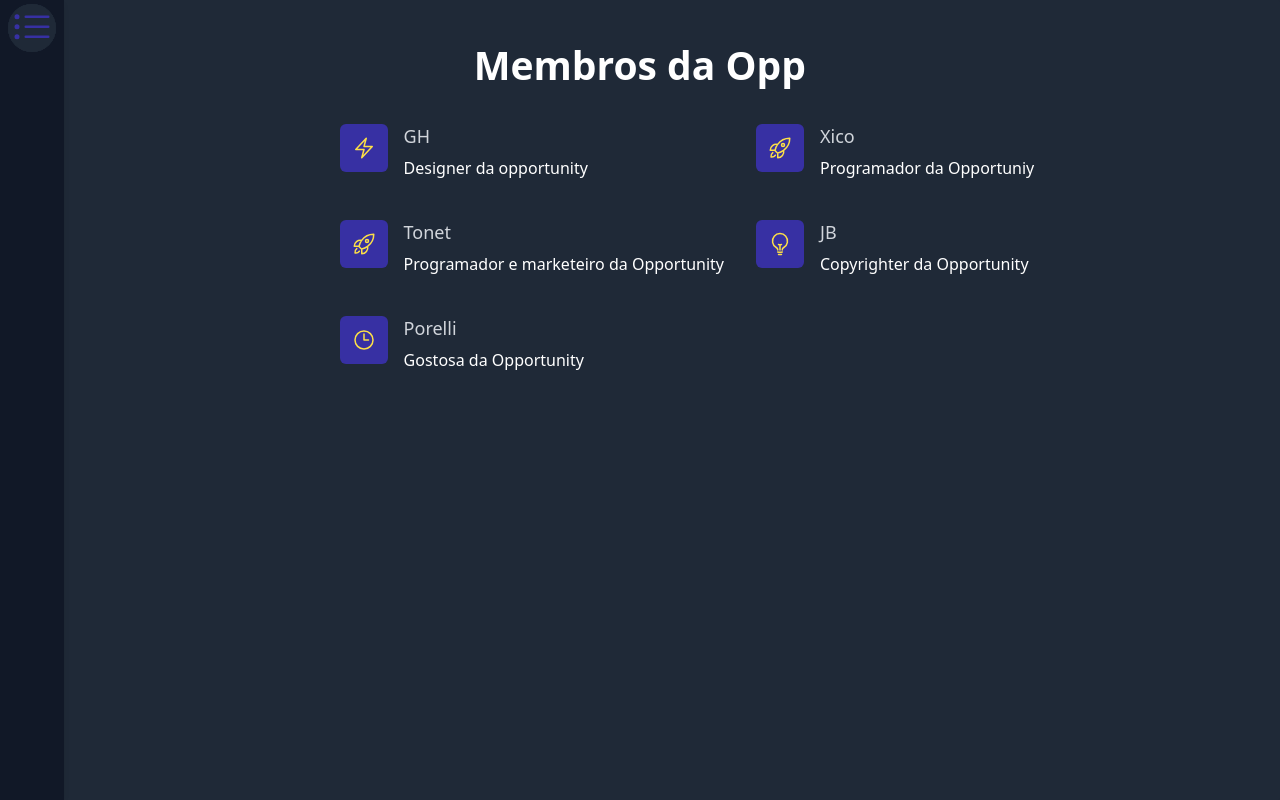
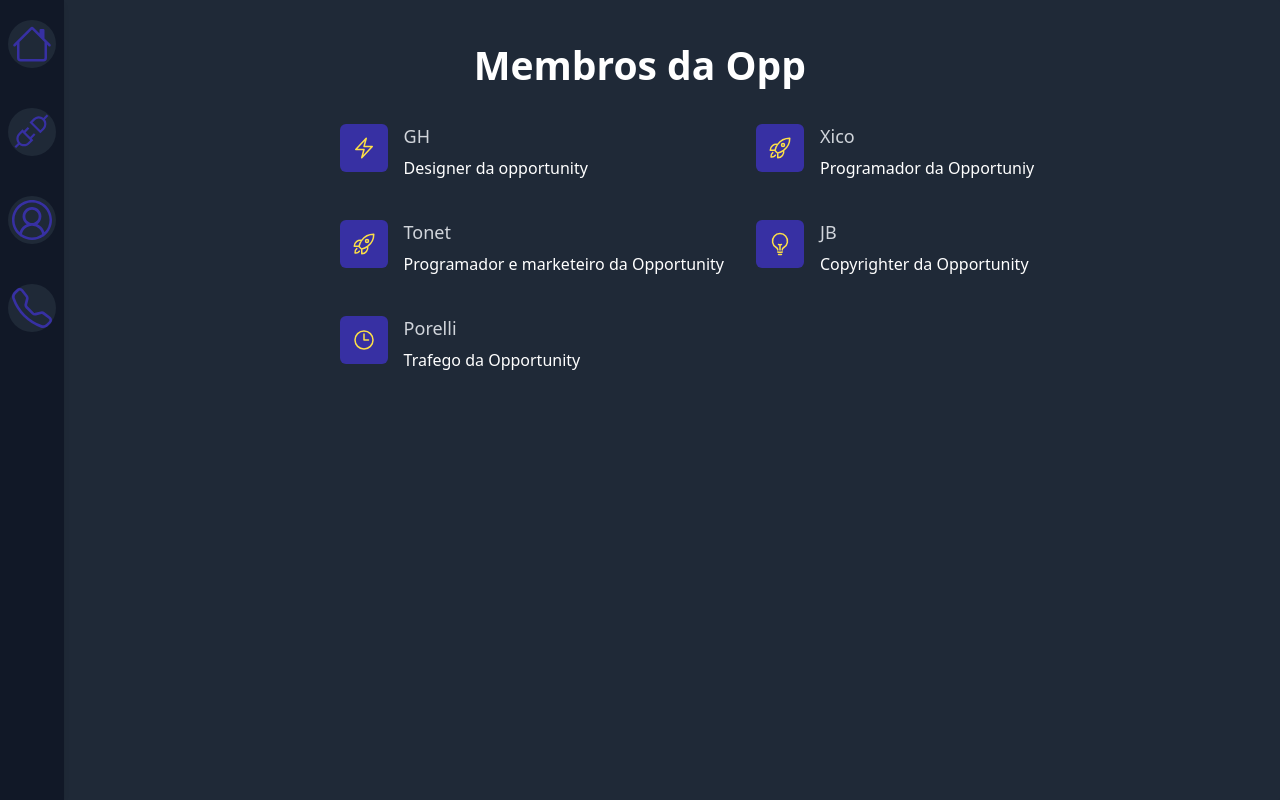
Before and after one commit to Francisco-Emanuel/viteTailwind, a React (Vite) app: page / in a window 1280 px wide. Built offline with nearby package versions, Linux system fonts and the light colour scheme.

Commit message:
mais items na sidebar

```diff
--- a/src/App.jsx
+++ b/src/App.jsx
@@ -26,7 +26,7 @@ export default function App() {
     },
     {
       icon: ClockIcon,
-      description: 'Gostosa da Opportunity',
+      description: 'Trafego da Opportunity',
       name: 'Porelli'
     }
   ]
--- a/src/SideBar.jsx
+++ b/src/SideBar.jsx
@@ -1,30 +1,33 @@
-import { BsListUl, BsGem } from "react-icons/bs"
+import { BsHouse, BsTelephone } from "react-icons/bs"
+import { VscAccount, VscDebugDisconnect } from "react-icons/vsc";
+
 const SideBar = () => {
 
     const icones = [
         {
-            icon: BsListUl,
+            icon: BsHouse,
         },
         {
-            icon: BsListUl,
+            icon: VscDebugDisconnect,
         },
         {
-            icon: BsListUl,
+            icon: VscAccount,
         },
         {
-            icon: BsListUl,
+            icon: BsTelephone,
         }
     ]
 
     return (
         <>
-            <div className="fixed top-0 left-0 h-screen w-16 flex flex-col
+            <div className=" fixed top-0 left-0 h-screen w-16 flex flex-col
                             bg-gray-900 text-white shadow-md">
                                 {icones.map((icone) => (
-                                    <button className="z-1 h-12 w-12 mt-1 mb-1 mx-2 bg-gray-800
+                                    <button className="h-12 w-12 mt-5 mb-5 mx-2 bg-gray-800
                                     rounded-3xl text-indigo-800 hover:rounded-xl hover:text-gray-800
                                     hover:bg-indigo-800 transition-all
-                                    duration-300 ease-linear cursor-pointer absolute flex items-center justify-center ">
+                                    duration-300 ease-linear cursor-pointer relative flex items-center
+                                    justify-center ">
                                         <icone.icon className="h-10 w-10" />
                                     </button>
                                 ))}
```
